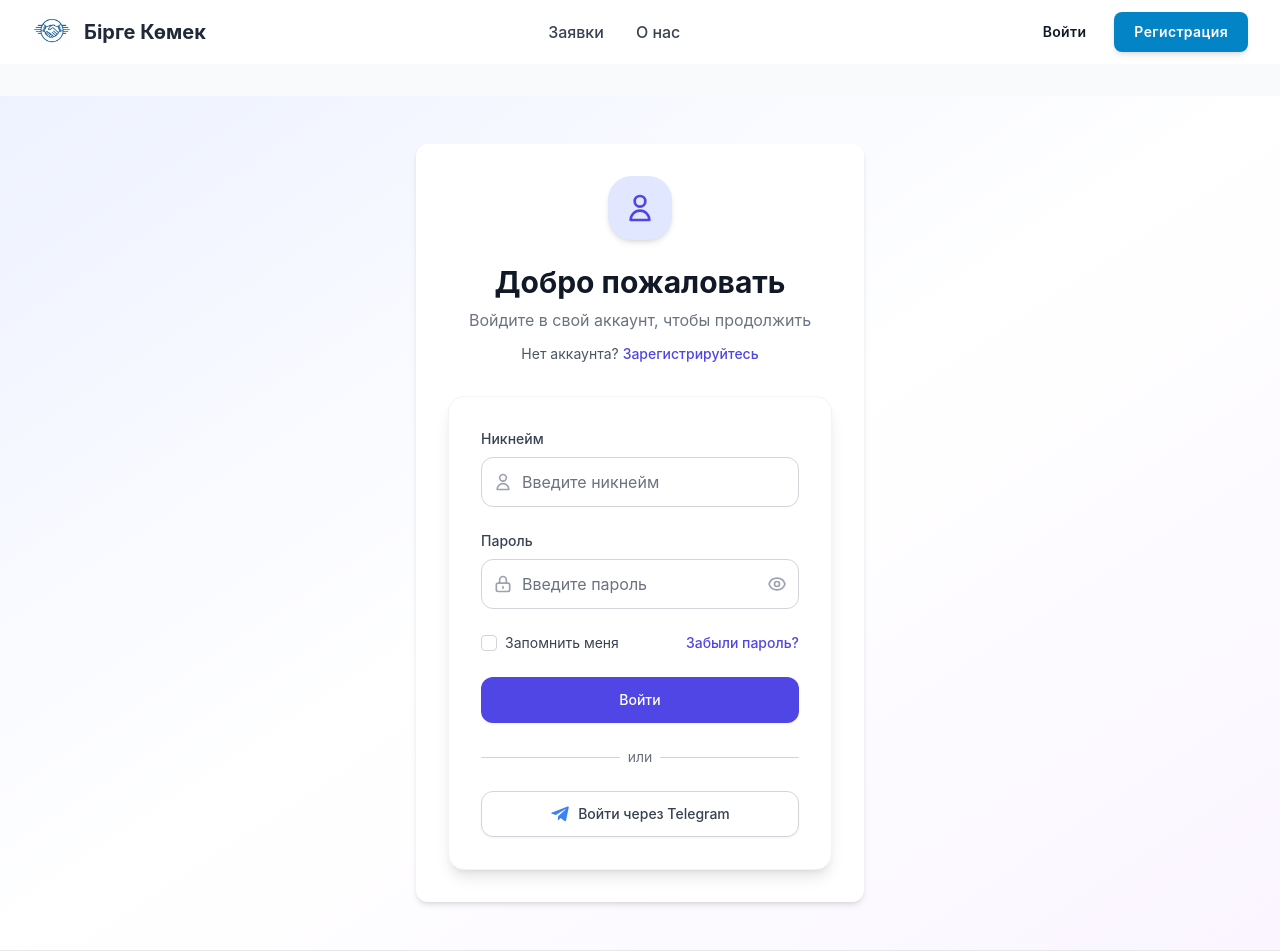
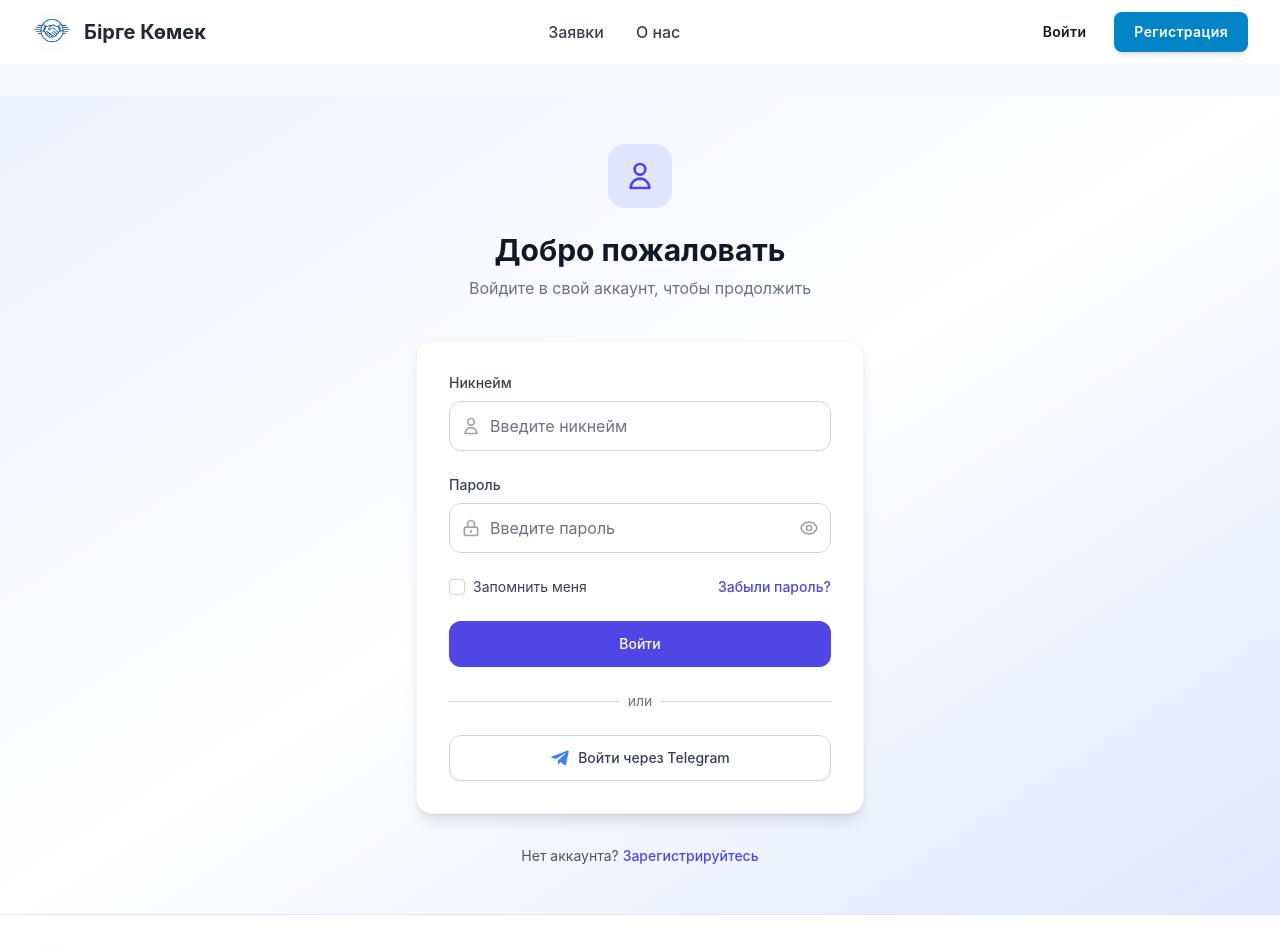
Before and after one commit to Flaymie/BirgeKomek, a React (Create React App) app in the folder frontend/: page /login in a window 1280 px wide. Shown: the top 951 px of the page. Built offline with nearby package versions, Linux system fonts and the light colour scheme.

Commit message:
style: редизайн

```diff
--- a/frontend/src/components/pages/LoginPage.jsx
+++ b/frontend/src/components/pages/LoginPage.jsx
@@ -109,25 +109,18 @@ const LoginPage = () => {
   };
 
   return (
-    <div className="min-h-screen flex items-center justify-center bg-gradient-to-br from-indigo-50 via-white to-purple-50 py-12 px-4 sm:px-6 lg:px-8 animate-gradient-x">
-      <div className="max-w-md w-full space-y-8 bg-white p-8 rounded-xl shadow-soft">
-        <div className="text-center">
-          <div className="inline-flex items-center justify-center w-16 h-16 bg-indigo-100 rounded-3xl mb-6 shadow-md">
-            <svg xmlns="http://www.w3.org/2000/svg" className="h-8 w-8 text-indigo-600" fill="none" viewBox="0 0 24 24" stroke="currentColor">
-              <path strokeLinecap="round" strokeLinejoin="round" strokeWidth={2} d="M16 7a4 4 0 11-8 0 4 4 0 018 0zM12 14a7 7 0 00-7 7h14a7 7 0 00-7-7z" />
-            </svg>
+    <div className="min-h-screen flex items-center justify-center bg-gradient-to-br from-indigo-50 via-white to-indigo-100 py-12 px-4">
+      <div className="w-full max-w-md">
+        {/* Header */}
+        <div className="text-center mb-10">
+          <div className="inline-flex items-center justify-center w-16 h-16 bg-indigo-100 rounded-2xl mb-6">
+            <HiOutlineUser className="w-8 h-8 text-indigo-600" />
           </div>
-          <h2 className="text-3xl font-bold text-gray-900 mb-2">
+          <h1 className="text-3xl font-bold text-gray-900 mb-2">
             Добро пожаловать
-          </h2>
+          </h1>
           <p className="text-gray-500">
             Войдите в свой аккаунт, чтобы продолжить
-          </p>
-          <p className="mt-3 text-center text-sm text-gray-600 animate-slideUp">
-            Нет аккаунта?{' '}
-            <Link to="/register" className="font-medium text-indigo-600 hover:text-indigo-500 transition-colors duration-300 hover:underline">
-              Зарегистрируйтесь
-            </Link>
           </p>
         </div>
 
@@ -284,6 +277,19 @@ const LoginPage = () => {
             </button>
           </form>
         </div>
+
+        {/* Register Link */}
+        <div className="mt-8 text-center">
+          <p className="text-sm text-gray-600">
+            Нет аккаунта?{' '}
+            <Link
+              to="/register"
+              className="font-medium text-indigo-600 hover:text-indigo-500"
+            >
+              Зарегистрируйтесь
+            </Link>
+          </p>
+        </div>
       </div>
 
       <TelegramAuthModal
--- a/frontend/src/components/pages/UserDashboard.jsx
+++ b/frontend/src/components/pages/UserDashboard.jsx
@@ -128,7 +128,7 @@ const UserDashboard = () => {
                 <div className="lg:col-span-1 bg-white p-6 rounded-xl shadow-md">
                     <h3 className="text-xl font-bold mb-4">Быстрые действия</h3>
                     <div className="flex flex-col gap-3">
-                        <button onClick={() => setCreateModalOpen(true)} className="btn btn-primary w-full flex items-center justify-center gap-2">
+                        <button onClick={() => setCreateModalOpen(true)} className="btn btn-secondary w-full flex items-center justify-center gap-2">
                             <FiPlusCircle /> Создать запрос
                         </button>
                         <Link to="/my-requests" className="btn btn-secondary w-full flex items-center justify-center gap-2">
```
Also changed, not shown: 1 other file (tests, documents, lock files or other folders).
